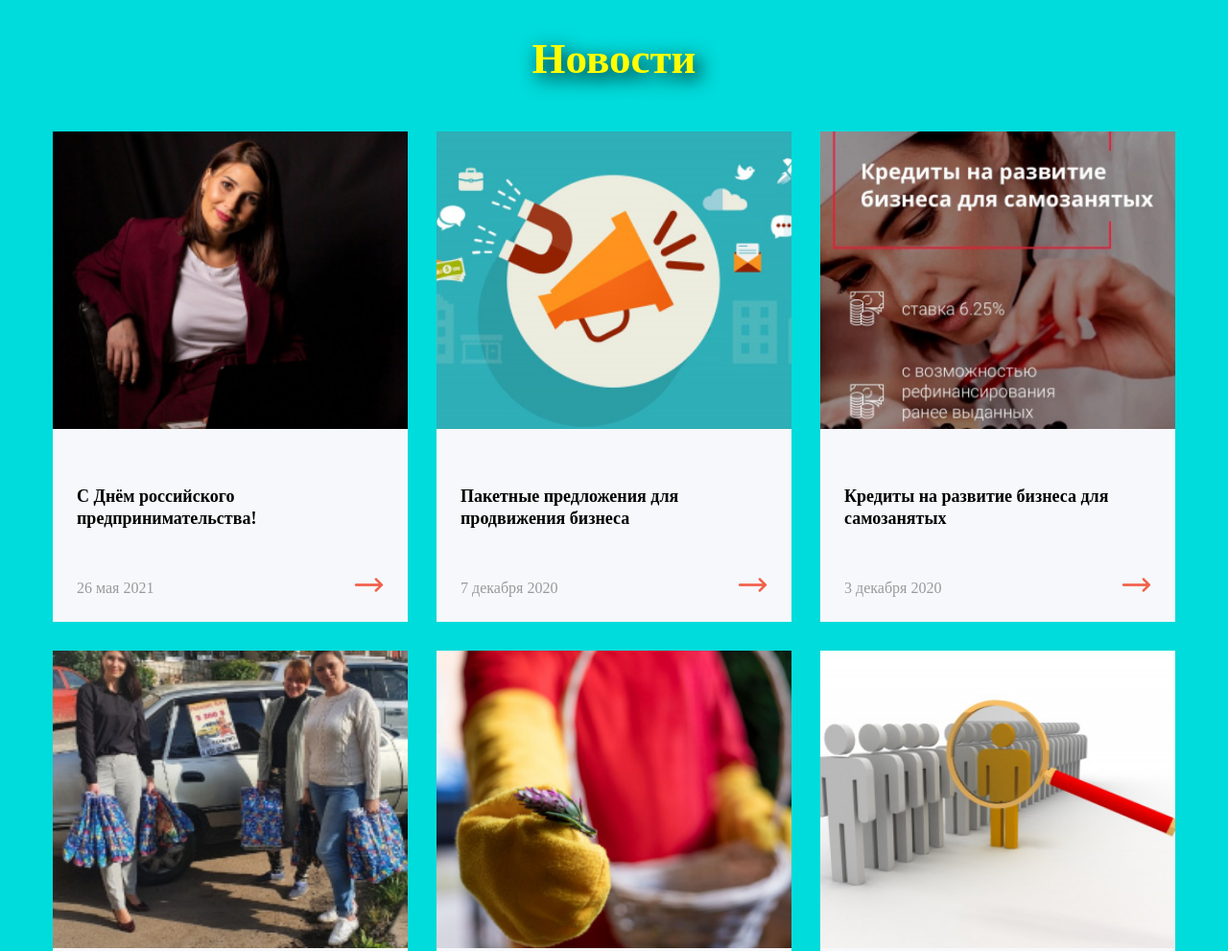
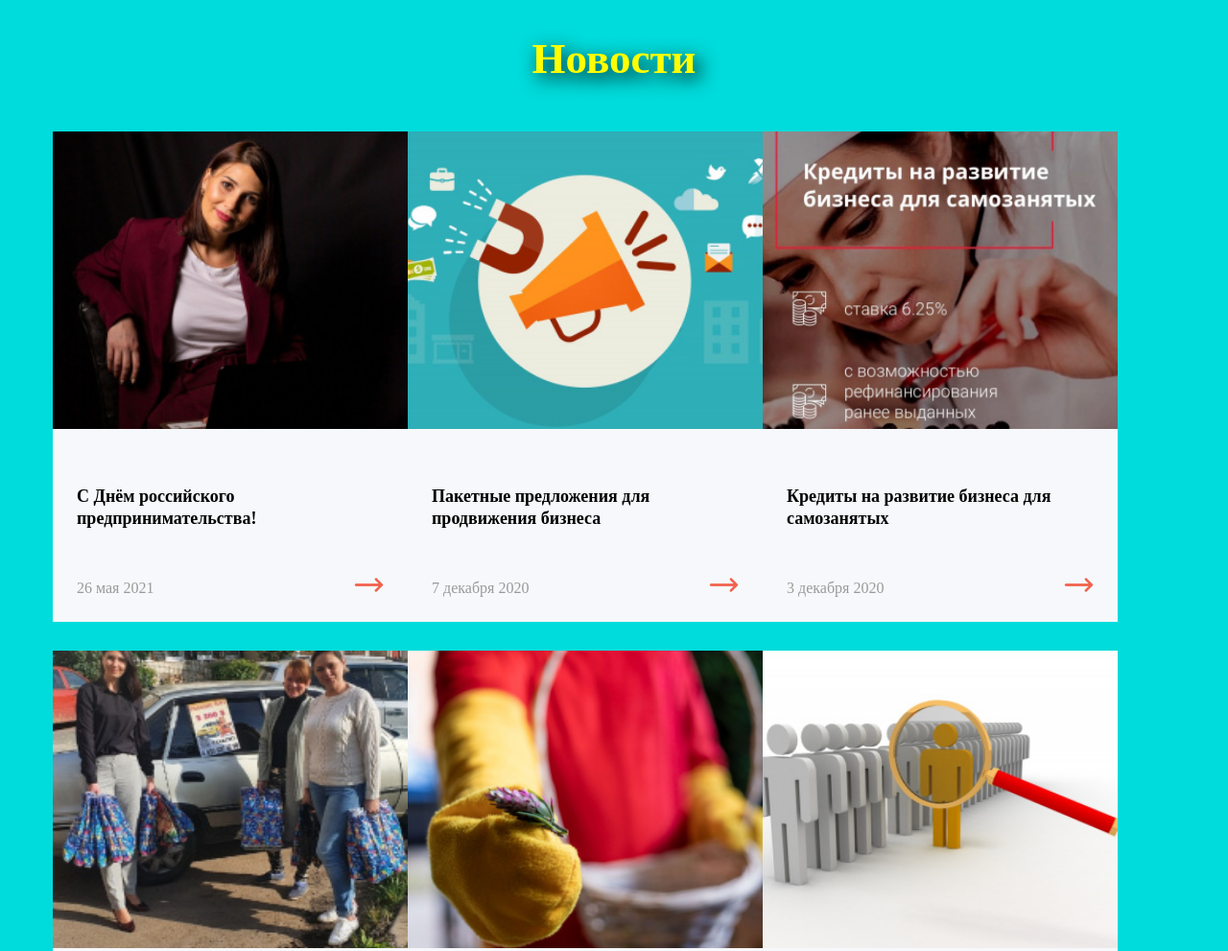
Before and after one commit to WingsDeath24D4/Project, a plain HTML site: page index.html in a window 1280 px wide. Shown: the part 6620-7611 px from the top of the page at 96% size. Drawn offline with Linux system fonts and the light colour scheme; files whose address does not match are found by name.

Commit message:
Update style.css

```diff
--- a/CSS/style.css
+++ b/CSS/style.css
@@ -56,8 +56,8 @@ a {
     flex-direction: column;
 }
 @media screen and (min-width: 768px) {
-    .news__item:not(:nth-child(3n)):not(:last-child) {
-        margin-right: 30px;
+    .news__item:not(:nth-child(4n)):not(:last-child) {
+        margin-right: 0px;
     }
 }
 .news__item:hover {
```
